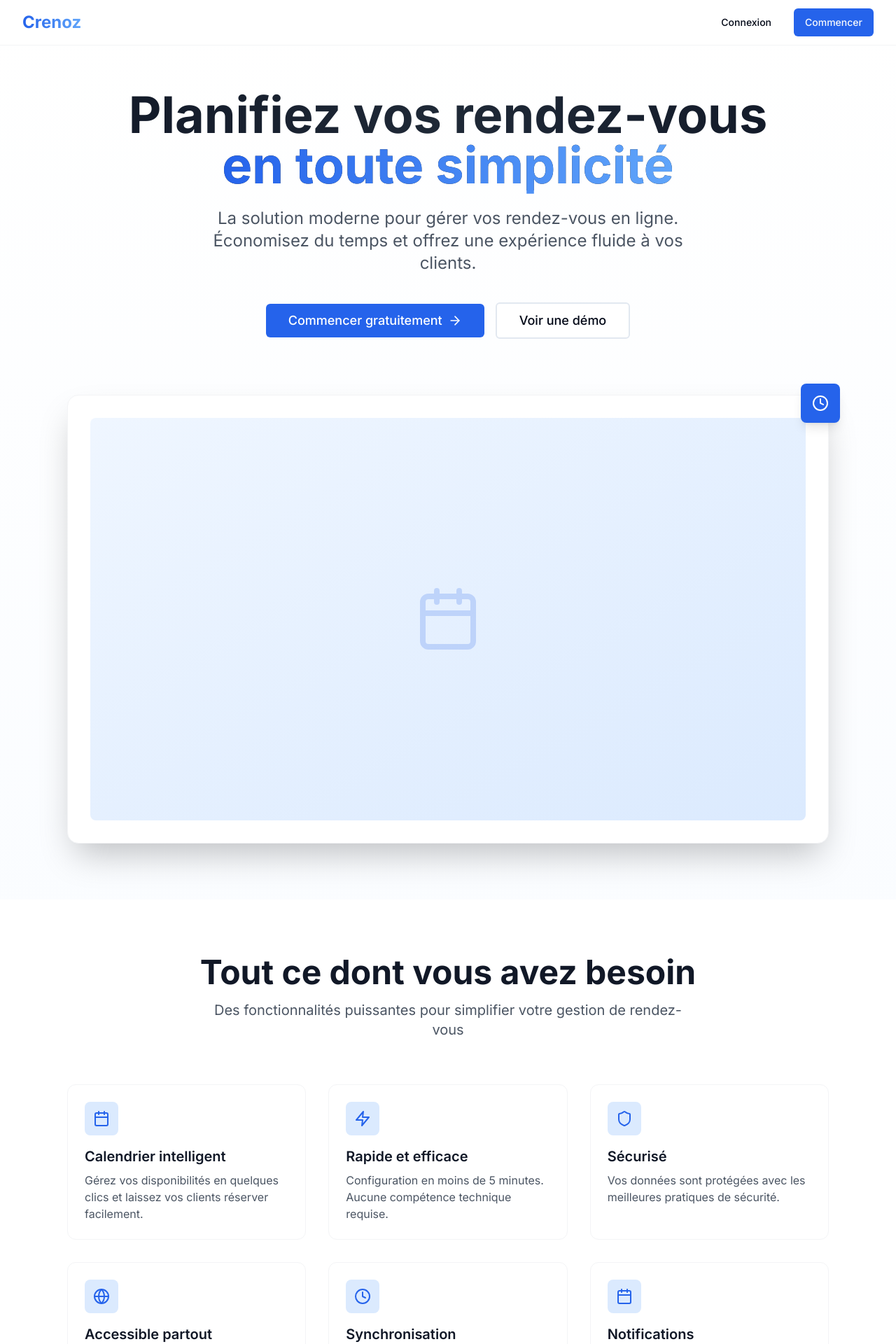
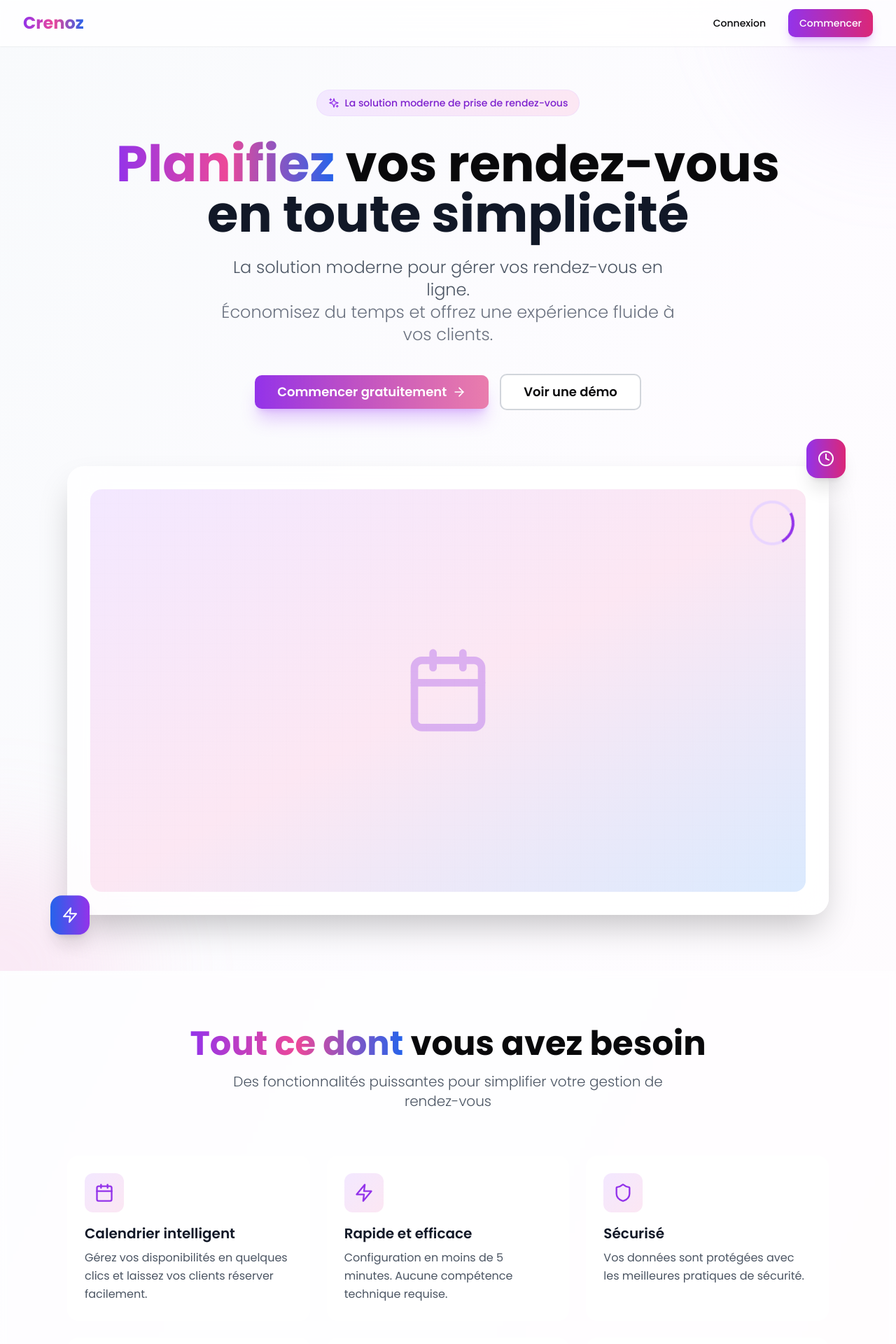
Before and after one commit to Houcinefarhane/crenoz, a Next.js app: page / in a window 1280 px wide. Shown: the top 1920 px of the page at 70% size. Built offline with nearby package versions, Linux system fonts and the light colour scheme.

Commit message:
Design: Amélioration complète avec Poppins, dégradés purple/pink et animations fluides

```diff
--- a/app/dashboard/availability-manager.tsx
+++ b/app/dashboard/availability-manager.tsx
@@ -111,7 +111,7 @@ export function AvailabilityManager({
         <Button
           onClick={saveAll}
           disabled={saving}
-          className="bg-blue-600 hover:bg-blue-700"
+          className="bg-gradient-to-r from-purple-600 to-pink-600 hover:from-purple-700 hover:to-pink-700 text-white shadow-lg shadow-purple-500/30"
         >
           <Save className="mr-2 h-4 w-4" />
           {saving ? "Sauvegarde..." : "Enregistrer"}
--- a/app/dashboard/username-settings.tsx
+++ b/app/dashboard/username-settings.tsx
@@ -104,7 +104,7 @@ export function UsernameSettings({ user }: UsernameSettingsProps) {
               <Button
                 onClick={handleSave}
                 disabled={loading || !username}
-                className="bg-blue-600 hover:bg-blue-700"
+                className="bg-gradient-to-r from-purple-600 to-pink-600 hover:from-purple-700 hover:to-pink-700 text-white shadow-lg shadow-purple-500/30"
               >
                 {loading ? (
                   <>
--- a/app/globals.css
+++ b/app/globals.css
@@ -5,25 +5,25 @@
 @layer base {
   :root {
     --background: 0 0% 100%;
-    --foreground: 222.2 84% 4.9%;
+    --foreground: 240 10% 3.9%;
     --card: 0 0% 100%;
-    --card-foreground: 222.2 84% 4.9%;
+    --card-foreground: 240 10% 3.9%;
     --popover: 0 0% 100%;
-    --popover-foreground: 222.2 84% 4.9%;
-    --primary: 221.2 83.2% 53.3%;
-    --primary-foreground: 210 40% 98%;
-    --secondary: 210 40% 96.1%;
-    --secondary-foreground: 222.2 47.4% 11.2%;
-    --muted: 210 40% 96.1%;
-    --muted-foreground: 215.4 16.3% 46.9%;
-    --accent: 210 40% 96.1%;
-    --accent-foreground: 222.2 47.4% 11.2%;
+    --popover-foreground: 240 10% 3.9%;
+    --primary: 262 83% 58%;
+    --primary-foreground: 0 0% 100%;
+    --secondary: 240 4.8% 95.9%;
+    --secondary-foreground: 240 5.9% 10%;
+    --muted: 240 4.8% 95.9%;
+    --muted-foreground: 240 3.8% 46.1%;
+    --accent: 240 4.8% 95.9%;
+    --accent-foreground: 240 5.9% 10%;
     --destructive: 0 84.2% 60.2%;
-    --destructive-foreground: 210 40% 98%;
-    --border: 214.3 31.8% 91.4%;
-    --input: 214.3 31.8% 91.4%;
-    --ring: 221.2 83.2% 53.3%;
-    --radius: 0.5rem;
+    --destructive-foreground: 0 0% 98%;
+    --border: 240 5.9% 90%;
+    --input: 240 5.9% 90%;
+    --ring: 262 83% 58%;
+    --radius: 0.75rem;
   }
 
   .dark {
@@ -56,5 +56,47 @@
   body {
     @apply bg-background text-foreground;
     font-feature-settings: "rlig" 1, "calt" 1;
+    font-family: var(--font-poppins), system-ui, sans-serif;
   }
 }
+
+@layer utilities {
+  .gradient-text {
+    @apply bg-gradient-to-r from-purple-600 via-pink-500 to-blue-600 bg-clip-text text-transparent;
+  }
+
+  .gradient-bg {
+    @apply bg-gradient-to-br from-purple-50 via-pink-50 to-blue-50;
+  }
+
+  .glass-effect {
+    @apply bg-white/80 backdrop-blur-xl border border-white/20;
+  }
+
+  .shimmer {
+    background: linear-gradient(
+      90deg,
+      transparent,
+      rgba(255, 255, 255, 0.4),
+      transparent
+    );
+    background-size: 200% 100%;
+    animation: shimmer 2s infinite;
+  }
+
+  .bg-grid-pattern {
+    background-image:
+      linear-gradient(to right, rgba(0,0,0,0.1) 1px, transparent 1px),
+      linear-gradient(to bottom, rgba(0,0,0,0.1) 1px, transparent 1px);
+    background-size: 20px 20px;
+  }
+
+  @keyframes shimmer {
+    0% {
+      background-position: -200% 0;
+    }
+    100% {
+      background-position: 200% 0;
+    }
+  }
+}
--- a/app/layout.tsx
+++ b/app/layout.tsx
@@ -1,9 +1,13 @@
 import type { Metadata } from "next";
-import { Inter } from "next/font/google";
+import { Poppins } from "next/font/google";
 import "./globals.css";
 import { Providers } from "@/components/providers";
 
-const inter = Inter({ subsets: ["latin"] });
+const poppins = Poppins({
+  subsets: ["latin"],
+  weight: ["300", "400", "500", "600", "700", "800"],
+  variable: "--font-poppins",
+});
 
 export const metadata: Metadata = {
   title: "Crenoz - Planifiez vos rendez-vous en toute simplicité",
@@ -17,7 +21,7 @@ export default function RootLayout({
 }>) {
   return (
     <html lang="fr">
-      <body className={inter.className}>
+      <body className={`${poppins.variable} font-sans antialiased`}>
         <Providers>{children}</Providers>
       </body>
     </html>
--- a/app/page.tsx
+++ b/app/page.tsx
@@ -2,89 +2,138 @@
 
 import { motion } from "framer-motion";
 import { Button } from "@/components/ui/button";
-import { ArrowRight, Calendar, Clock, Zap, Shield, Globe } from "lucide-react";
+import { ArrowRight, Calendar, Clock, Zap, Shield, Globe, Sparkles } from "lucide-react";
 import Link from "next/link";
 
 export default function Home() {
   return (
-    <div className="min-h-screen bg-gradient-to-b from-white via-blue-50/30 to-white">
+    <div className="min-h-screen bg-gradient-to-br from-slate-50 via-purple-50/30 to-pink-50/30">
       {/* Navigation */}
-      <nav className="fixed top-0 w-full z-50 bg-white/80 backdrop-blur-md border-b border-gray-100">
+      <nav className="fixed top-0 w-full z-50 glass-effect border-b border-white/20 shadow-sm">
         <div className="container mx-auto px-4 sm:px-6 lg:px-8">
           <div className="flex items-center justify-between h-16">
             <motion.div
               initial={{ opacity: 0, x: -20 }}
               animate={{ opacity: 1, x: 0 }}
               transition={{ duration: 0.5 }}
-              className="text-2xl font-bold bg-gradient-to-r from-blue-600 to-blue-400 bg-clip-text text-transparent"
+              className="text-2xl font-bold gradient-text"
             >
               Crenoz
             </motion.div>
-            <div className="flex items-center gap-4">
+            <motion.div
+              initial={{ opacity: 0, x: 20 }}
+              animate={{ opacity: 1, x: 0 }}
+              transition={{ duration: 0.5 }}
+              className="flex items-center gap-4"
+            >
               <Link href="/login">
-                <Button variant="ghost" className="hidden sm:flex">
+                <Button variant="ghost" className="hidden sm:flex font-medium">
                   Connexion
                 </Button>
               </Link>
               <Link href="/login">
-                <Button className="bg-blue-600 hover:bg-blue-700">
+                <Button className="bg-gradient-to-r from-purple-600 to-pink-600 hover:from-purple-700 hover:to-pink-700 text-white shadow-lg shadow-purple-500/30">
                   Commencer
                 </Button>
               </Link>
-            </div>
+            </motion.div>
           </div>
         </div>
       </nav>
 
       {/* Hero Section */}
-      <section className="pt-32 pb-20 px-4 sm:px-6 lg:px-8">
-        <div className="container mx-auto max-w-6xl">
+      <section className="pt-32 pb-20 px-4 sm:px-6 lg:px-8 relative overflow-hidden">
+        {/* Background decorations */}
+        <div className="absolute inset-0 overflow-hidden pointer-events-none">
+          <motion.div
+            animate={{
+              scale: [1, 1.2, 1],
+              rotate: [0, 90, 0],
+            }}
+            transition={{
+              duration: 20,
+              repeat: Infinity,
+              ease: "linear",
+            }}
+            className="absolute -top-40 -right-40 w-80 h-80 bg-purple-300/20 rounded-full blur-3xl"
+          />
+          <motion.div
+            animate={{
+              scale: [1, 1.3, 1],
+              rotate: [0, -90, 0],
+            }}
+            transition={{
+              duration: 25,
+              repeat: Infinity,
+              ease: "linear",
+            }}
+            className="absolute -bottom-40 -left-40 w-80 h-80 bg-pink-300/20 rounded-full blur-3xl"
+          />
+        </div>
+
+        <div className="container mx-auto max-w-6xl relative z-10">
           <motion.div
             initial={{ opacity: 0, y: 30 }}
             animate={{ opacity: 1, y: 0 }}
             transition={{ duration: 0.6, delay: 0.2 }}
             className="text-center"
           >
+            <motion.div
+              initial={{ opacity: 0, scale: 0.8 }}
+              animate={{ opacity: 1, scale: 1 }}
+              transition={{ duration: 0.5, delay: 0.3 }}
+              className="inline-flex items-center gap-2 px-4 py-2 rounded-full bg-gradient-to-r from-purple-100 to-pink-100 border border-purple-200/50 mb-8"
+            >
+              <Sparkles className="h-4 w-4 text-purple-600" />
+              <span className="text-sm font-medium text-purple-700">
+                La solution moderne de prise de rendez-vous
+              </span>
+            </motion.div>
+
             <motion.h1
               initial={{ opacity: 0, y: 20 }}
               animate={{ opacity: 1, y: 0 }}
-              transition={{ duration: 0.6, delay: 0.3 }}
-              className="text-5xl sm:text-6xl lg:text-7xl font-bold mb-6 bg-gradient-to-r from-gray-900 via-gray-800 to-gray-900 bg-clip-text text-transparent leading-tight"
+              transition={{ duration: 0.6, delay: 0.4 }}
+              className="text-5xl sm:text-6xl lg:text-7xl font-bold mb-6 leading-tight"
             >
-              Planifiez vos rendez-vous
+              <span className="gradient-text">Planifiez</span> vos rendez-vous
               <br />
-              <span className="bg-gradient-to-r from-blue-600 to-blue-400 bg-clip-text text-transparent">
-                en toute simplicité
-              </span>
+              <span className="text-gray-900">en toute simplicité</span>
             </motion.h1>
+
             <motion.p
               initial={{ opacity: 0, y: 20 }}
               animate={{ opacity: 1, y: 0 }}
-              transition={{ duration: 0.6, delay: 0.4 }}
-              className="text-xl sm:text-2xl text-gray-600 mb-10 max-w-2xl mx-auto leading-relaxed"
+              transition={{ duration: 0.6, delay: 0.5 }}
+              className="text-xl sm:text-2xl text-gray-600 mb-10 max-w-2xl mx-auto leading-relaxed font-light"
             >
               La solution moderne pour gérer vos rendez-vous en ligne.
-              Économisez du temps et offrez une expérience fluide à vos clients.
+              <br />
+              <span className="text-gray-500">Économisez du temps et offrez une expérience fluide à vos clients.</span>
             </motion.p>
+
             <motion.div
               initial={{ opacity: 0, y: 20 }}
               animate={{ opacity: 1, y: 0 }}
-              transition={{ duration: 0.6, delay: 0.5 }}
+              transition={{ duration: 0.6, delay: 0.6 }}
               className="flex flex-col sm:flex-row gap-4 justify-center items-center"
             >
               <Link href="/login">
                 <Button
                   size="lg"
-                  className="bg-blue-600 hover:bg-blue-700 text-white px-8 py-6 text-lg group"
+                  className="bg-gradient-to-r from-purple-600 to-pink-600 hover:from-purple-700 hover:to-pink-700 text-white px-8 py-6 text-lg font-semibold shadow-xl shadow-purple-500/30 group relative overflow-hidden"
                 >
-                  Commencer gratuitement
-                  <ArrowRight className="ml-2 h-5 w-5 group-hover:translate-x-1 transition-transform" />
+                  <span className="relative z-10 flex items-center">
+                    Commencer gratuitement
+                    <ArrowRight className="ml-2 h-5 w-5 group-hover:translate-x-1 transition-transform" />
+                  </span>
+                  <div className="absolute inset-0 shimmer" />
                 </Button>
               </Link>
               <Button
                 size="lg"
                 variant="outline"
-                className="px-8 py-6 text-lg border-2"
+                className="px-8 py-6 text-lg font-semibold border-2 border-gray-300 hover:border-purple-300 hover:bg-purple-50/50 transition-all"
               >
                 Voir une démo
               </Button>
@@ -93,35 +142,45 @@ export default function Home() {
 
           {/* Hero Image/Illustration */}
           <motion.div
-            initial={{ opacity: 0, scale: 0.95 }}
-            animate={{ opacity: 1, scale: 1 }}
-            transition={{ duration: 0.8, delay: 0.6 }}
+            initial={{ opacity: 0, scale: 0.95, y: 50 }}
+            animate={{ opacity: 1, scale: 1, y: 0 }}
+            transition={{ duration: 0.8, delay: 0.7 }}
             className="mt-20 relative"
           >
-            <div className="relative bg-white rounded-2xl shadow-2xl p-8 border border-gray-100">
-              <div className="aspect-video bg-gradient-to-br from-blue-50 to-blue-100 rounded-lg flex items-center justify-center">
-                <Calendar className="h-24 w-24 text-blue-600 opacity-20" />
+            <div className="relative glass-effect rounded-3xl shadow-2xl p-8 border border-white/20">
+              <div className="aspect-video bg-gradient-to-br from-purple-100 via-pink-100 to-blue-100 rounded-2xl flex items-center justify-center relative overflow-hidden">
+                <div className="absolute inset-0 bg-grid-pattern opacity-5" />
+                <Calendar className="h-32 w-32 text-purple-600 opacity-30 relative z-10" />
+                <motion.div
+                  animate={{ rotate: 360 }}
+                  transition={{ duration: 20, repeat: Infinity, ease: "linear" }}
+                  className="absolute top-4 right-4 w-16 h-16 border-4 border-purple-200 border-t-purple-600 rounded-full"
+                />
               </div>
             </div>
+
+            {/* Floating elements */}
             <motion.div
-              animate={{
-                y: [0, -10, 0],
-              }}
-              transition={{
-                duration: 3,
-                repeat: Infinity,
-                ease: "easeInOut",
-              }}
-              className="absolute -top-4 -right-4 bg-blue-600 text-white p-4 rounded-lg shadow-lg hidden sm:block"
+              animate={{ y: [0, -15, 0] }}
+              transition={{ duration: 4, repeat: Infinity, ease: "easeInOut" }}
+              className="absolute -top-6 -right-6 bg-gradient-to-r from-purple-600 to-pink-600 text-white p-4 rounded-2xl shadow-xl hidden sm:block"
             >
               <Clock className="h-6 w-6" />
+            </motion.div>
+
+            <motion.div
+              animate={{ y: [0, 15, 0] }}
+              transition={{ duration: 3, repeat: Infinity, ease: "easeInOut", delay: 0.5 }}
+              className="absolute -bottom-6 -left-6 bg-gradient-to-r from-blue-600 to-purple-600 text-white p-4 rounded-2xl shadow-xl hidden sm:block"
+            >
+              <Zap className="h-6 w-6" />
             </motion.div>
           </motion.div>
         </div>
       </section>
 
       {/* Features Section */}
-      <section className="py-20 px-4 sm:px-6 lg:px-8 bg-white">
+      <section className="py-20 px-4 sm:px-6 lg:px-8 bg-white/50 backdrop-blur-sm">
         <div className="container mx-auto max-w-6xl">
           <motion.div
             initial={{ opacity: 0, y: 30 }}
@@ -130,32 +189,34 @@ export default function Home() {
             transition={{ duration: 0.6 }}
             className="text-center mb-16"
           >
-            <h2 className="text-4xl sm:text-5xl font-bold mb-4 text-gray-900">
-              Tout ce dont vous avez besoin
+            <h2 className="text-4xl sm:text-5xl font-bold mb-4">
+              <span className="gradient-text">Tout ce dont</span> vous avez besoin
             </h2>
-            <p className="text-xl text-gray-600 max-w-2xl mx-auto">
-              Des fonctionnalités puissantes pour simplifier votre gestion de
-              rendez-vous
+            <p className="text-xl text-gray-600 max-w-2xl mx-auto font-light">
+              Des fonctionnalités puissantes pour simplifier votre gestion de rendez-vous
             </p>
           </motion.div>
 
-          <div className="grid grid-cols-1 md:grid-cols-2 lg:grid-cols-3 gap-8">
+          <div className="grid grid-cols-1 md:grid-cols-2 lg:grid-cols-3 gap-6">
             {features.map((feature, index) => (
               <motion.div
                 key={feature.title}
                 initial={{ opacity: 0, y: 30 }}
                 whileInView={{ opacity: 1, y: 0 }}
                 viewport={{ once: true }}
-                transition={{ duration: 0.6, delay: index * 0.1 }}
-                className="p-6 rounded-xl border border-gray-100 hover:border-blue-200 hover:shadow-lg transition-all bg-white"
+                transition={{ duration: 0.5, delay: index * 0.1 }}
+                whileHover={{ y: -5, scale: 1.02 }}
+                className="group relative"
               >
-                <div className="bg-blue-100 w-12 h-12 rounded-lg flex items-center justify-center mb-4">
-                  <feature.icon className="h-6 w-6 text-blue-600" />
+                <div className="glass-effect rounded-2xl p-6 border border-white/20 hover:border-purple-200/50 transition-all h-full">
+                  <div className="bg-gradient-to-br from-purple-100 to-pink-100 w-14 h-14 rounded-xl flex items-center justify-center mb-4 group-hover:scale-110 transition-transform">
+                    <feature.icon className="h-7 w-7 text-purple-600" />
+                  </div>
+                  <h3 className="text-xl font-semibold mb-2 text-gray-900">
+                    {feature.title}
+                  </h3>
+                  <p className="text-gray-600 leading-relaxed">{feature.description}</p>
                 </div>
-                <h3 className="text-xl font-semibold mb-2 text-gray-900">
-                  {feature.title}
-                </h3>
-                <p className="text-gray-600">{feature.description}</p>
               </motion.div>
             ))}
           </div>
@@ -163,8 +224,10 @@ export default function Home() {
       </section>
 
       {/* CTA Section */}
-      <section className="py-20 px-4 sm:px-6 lg:px-8 bg-gradient-to-r from-blue-600 to-blue-500">
-        <div className="container mx-auto max-w-4xl text-center">
+      <section className="py-20 px-4 sm:px-6 lg:px-8 relative overflow-hidden">
+        <div className="absolute inset-0 bg-gradient-to-r from-purple-600 via-pink-600 to-blue-600" />
+        <div className="absolute inset-0 bg-[url('/grid.svg')] opacity-10" />
+        <div className="container mx-auto max-w-4xl text-center relative z-10">
           <motion.div
             initial={{ opacity: 0, y: 30 }}
             whileInView={{ opacity: 1, y: 0 }}
@@ -174,14 +237,14 @@ export default function Home() {
             <h2 className="text-4xl sm:text-5xl font-bold text-white mb-6">
               Prêt à commencer ?
             </h2>
-            <p className="text-xl text-blue-100 mb-8 max-w-2xl mx-auto">
+            <p className="text-xl text-purple-100 mb-8 max-w-2xl mx-auto font-light">
               Rejoignez des milliers de professionnels qui font confiance à
               Crenoz pour gérer leurs rendez-vous.
             </p>
             <Link href="/login">
               <Button
                 size="lg"
-                className="bg-white text-blue-600 hover:bg-gray-50 px-8 py-6 text-lg"
+                className="bg-white text-purple-600 hover:bg-gray-50 px-8 py-6 text-lg font-semibold shadow-xl hover:scale-105 transition-transform"
               >
                 Créer un compte gratuit
                 <ArrowRight className="ml-2 h-5 w-5" />
@@ -192,10 +255,10 @@ export default function Home() {
       </section>
 
       {/* Footer */}
-      <footer className="py-12 px-4 sm:px-6 lg:px-8 border-t border-gray-200 bg-white">
+      <footer className="py-12 px-4 sm:px-6 lg:px-8 border-t border-gray-200 bg-white/50 backdrop-blur-sm">
         <div className="container mx-auto max-w-6xl">
           <div className="flex flex-col sm:flex-row justify-between items-center">
-            <div className="text-xl font-bold bg-gradient-to-r from-blue-600 to-blue-400 bg-clip-text text-transparent mb-4 sm:mb-0">
+            <div className="text-xl font-bold gradient-text mb-4 sm:mb-0">
               Crenoz
             </div>
             <div className="text-gray-600 text-sm">
@@ -231,7 +294,7 @@ const features = [
     icon: Globe,
     title: "Accessible partout",
     description:
-      "Fonctionne sur tous les appareils. Vos clients peuvent réserver depuis n'importe où.",
+      "Fonctionne sur tous les appareils. Vos clients peuvent réserver depuis n&apos;importe où.",
   },
   {
     icon: Clock,
```
Also changed, not shown: app/[username]/page.tsx (+17 -15 lines), app/dashboard/dashboard-client.tsx (+18 -21 lines), app/login/page.tsx (+84 -25 lines), tailwind.config.ts (+18 -0 lines).
